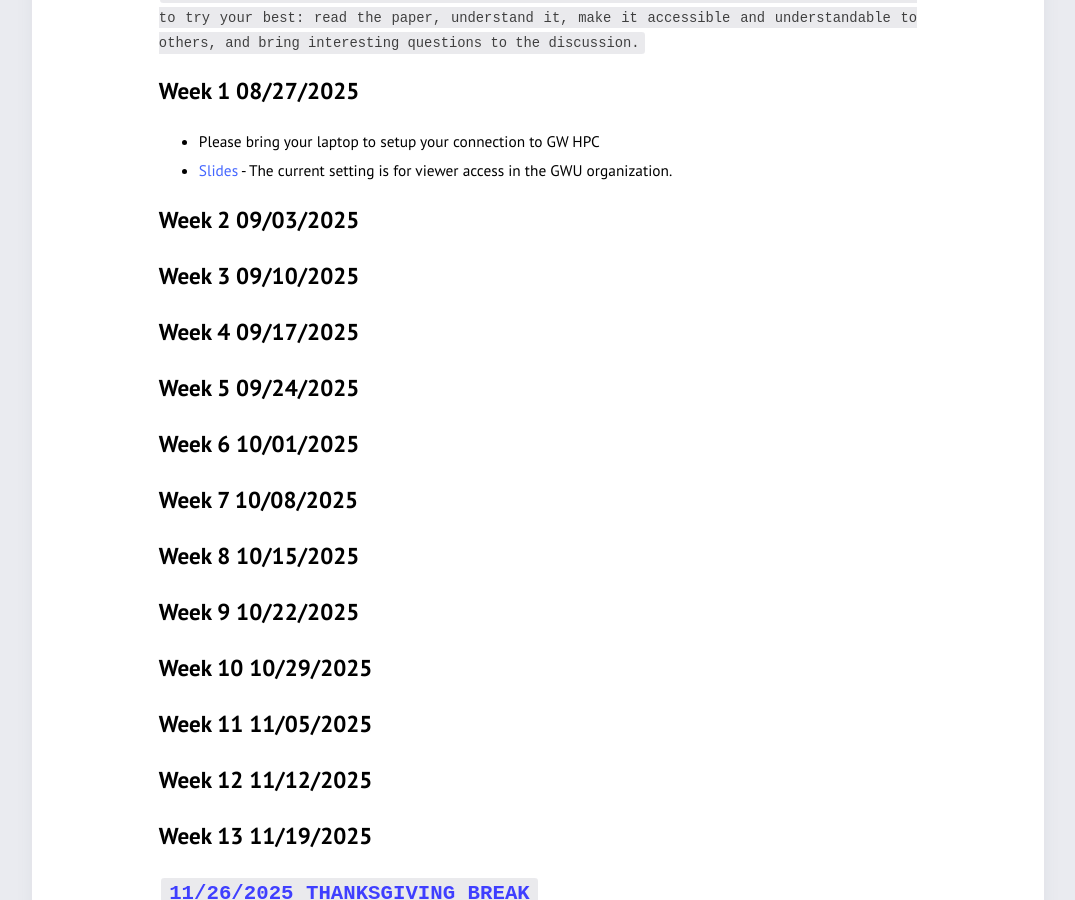
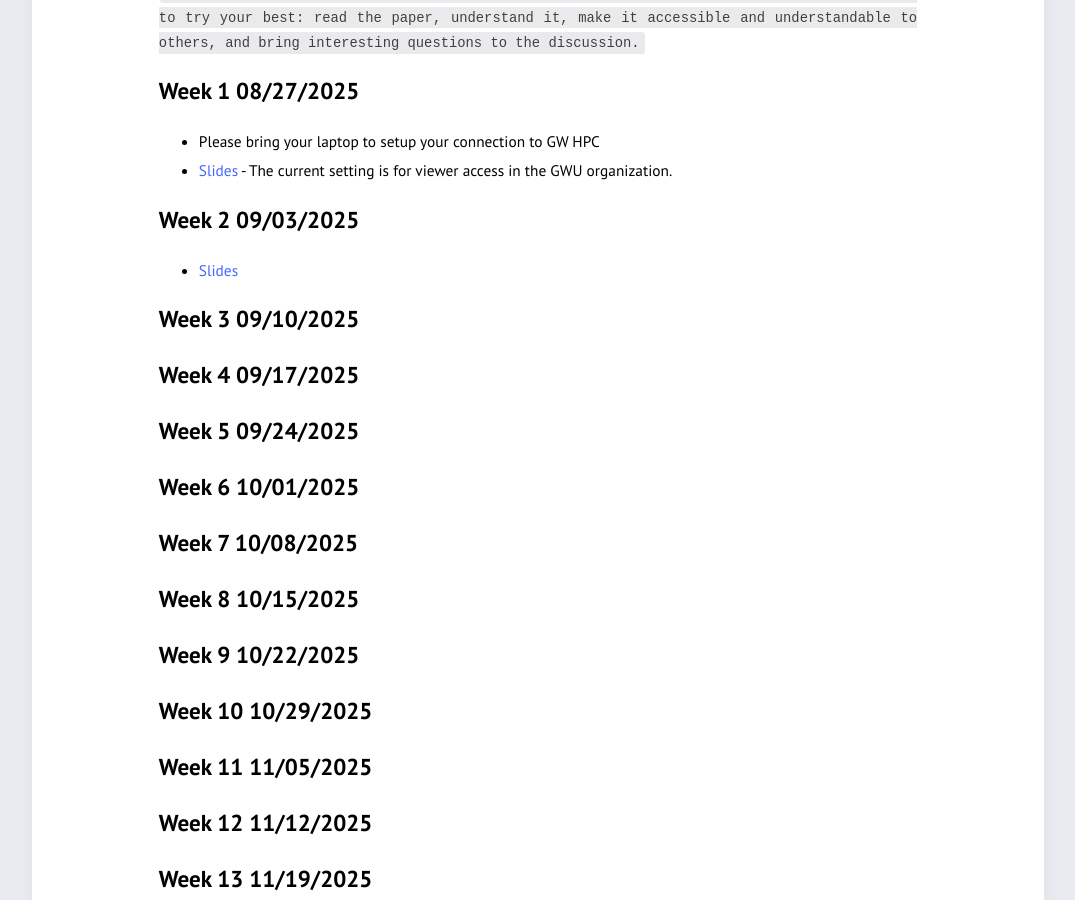
Before and after one commit to azirikly/nlp4health-fall25, a Jekyll site: the page built from resources.md, in a window 1280 px wide and 900 px high, scrolled down 825 px. Shown: the whole window, without its empty margins (102-1177 px from the left). Built offline with Jekyll 4.4.1, drawn with Linux system fonts in a browser that asks for light colours.

Commit message:
Update resources.md

```diff
--- a/resources.md
+++ b/resources.md
@@ -27,6 +27,7 @@ If you prefer another paper to present that you came across related to the topic
 - [Slides](https://docs.google.com/presentation/d/1Atlni4ZWjqRhOWCZ0bINjcpbjTse5gI1VHYBPDzs-K8/edit?usp=drive_link) - The current setting is for viewer access in the GWU organization.
 
 ## Week 2 09/03/2025
+- [Slides](slides/Week 2 Ontologies.pdf)
 
 ## Week 3 09/10/2025
 
```
